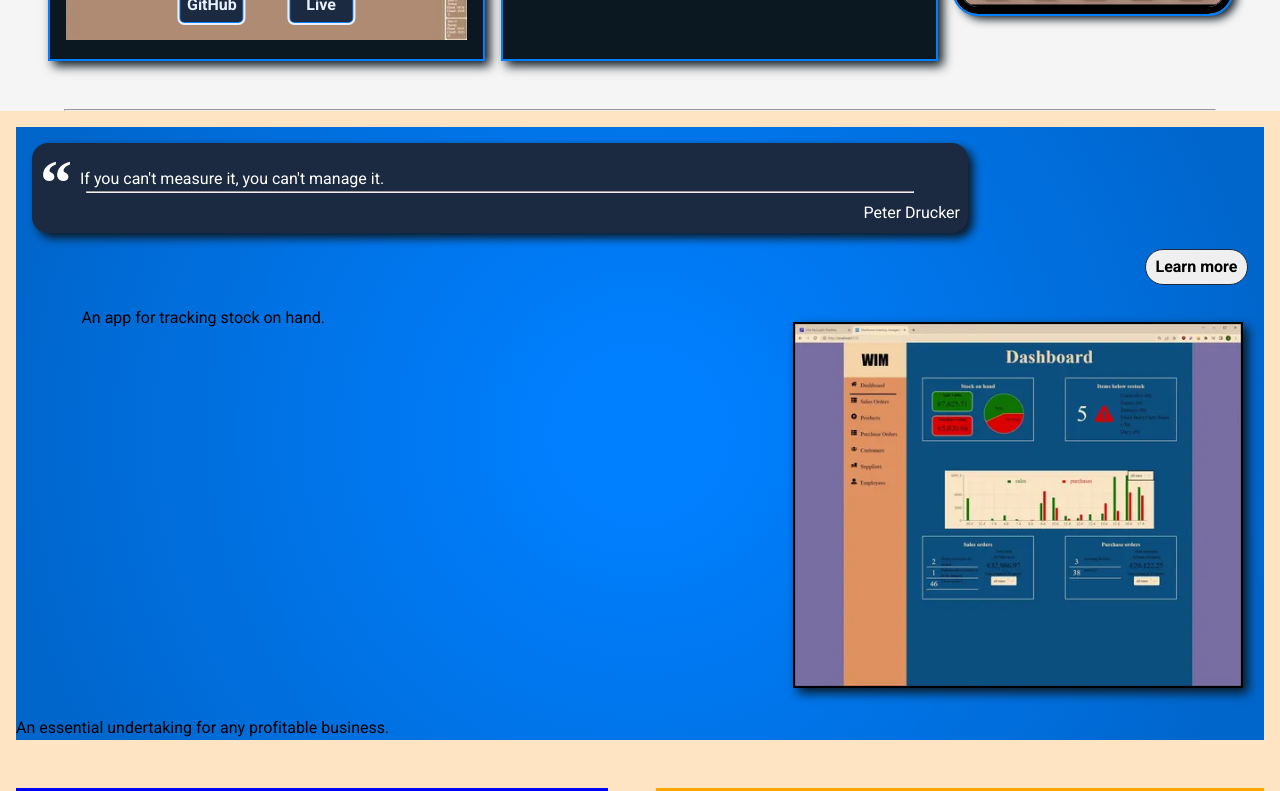
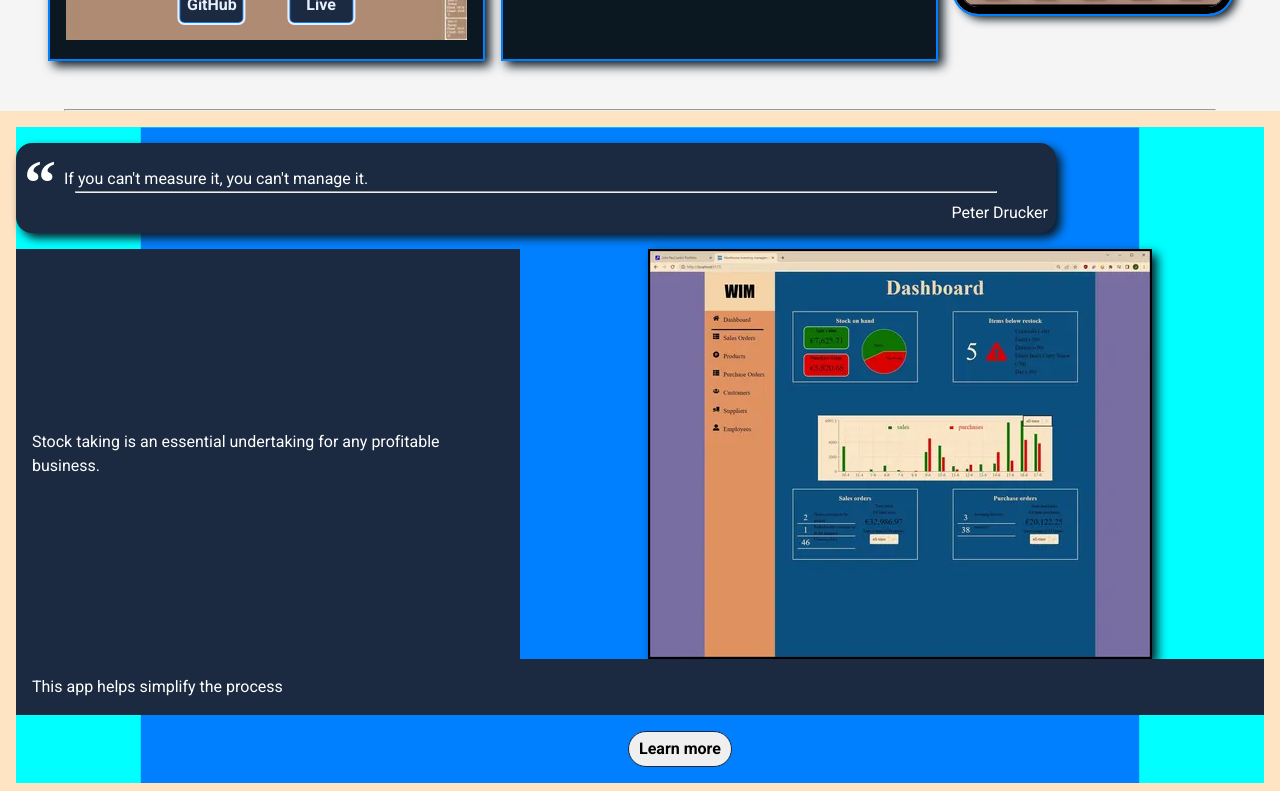
Before and after one commit to Fishamble/portfolioVer3, a React (Vite) app: page / in a window 1280 px wide. Shown: the part 1480-2271 px from the top of the page. Built offline with nearby package versions, Linux system fonts and the light colour scheme; no server answers; some icons are missing.

Commit message:
wim clipped background

```diff
--- a/src/components/kitchenManagement/PosDescription.tsx
+++ b/src/components/kitchenManagement/PosDescription.tsx
@@ -6,7 +6,7 @@ import "./css/posDescription.css";
 
 export default function PosDescription() {
   return (
-    <motion.div initial={initialLeft} whileInView={animate} viewport={{ once: true }} className="description-container">
+    <motion.div initial={initialLeft} whileInView={animate} viewport={{ once: true }} className="pos-description-container">
       <motion.div initial={initialLeft} whileInView={animate} viewport={{ once: true }} className="description">
         <div className="waiter-img-wrapper">
           <p className="sml-question">What's taking so long?</p>
--- a/src/components/kitchenManagement/css/km-grid.css
+++ b/src/components/kitchenManagement/css/km-grid.css
@@ -3,16 +3,15 @@
 
   grid-template-columns: 1fr 0.6fr;
   grid-template-rows: 3fr;
-  gap: .5rem;
-  padding: .5rem;
-
+  gap: 0.5rem;
+  padding: 0.5rem;
 }
 
 .kitchen-display-container {
   grid-area: 3 / 1 / 4/ 2;
 }
 
-.description-container {
+.pos-description-container {
   grid-area: 1 / 1 / 2/ 3;
 }
 
@@ -37,7 +36,7 @@
     grid-area: 3 / 1 / 4/ 2;
   }
 
-  .description-container {
+  .pos-description-container {
     grid-area: 1 / 1 / 2/ 3;
   }
 
@@ -57,7 +56,7 @@
     grid-template-columns: 1.1fr 1.1fr 0.7fr;
   }
 
-  .description-container {
+  .pos-description-container {
     grid-area: 1 / 1 / 1 / 3;
   }
 
--- a/src/components/kitchenManagement/css/posDescription.css
+++ b/src/components/kitchenManagement/css/posDescription.css
@@ -64,8 +64,16 @@
   border: 1px solid white;
 }
 
-.description-container {
+.pos-description-container {
   margin-bottom: 1rem;
+}
+
+.pos-description-container .link-btn {
+  color: white;
+  font-size: 1em;
+  border: 0;
+  background: none;
+  margin-right:1em;
 }
 
 @media (min-width: 450px) {
@@ -141,7 +149,7 @@
     padding-right: 2rem;
   }
 
-  .description-container {
+  .pos-description-container {
     position: relative;
     z-index: 2;
     /* so pos image sits behind */
--- a/src/components/wim/Wim.tsx
+++ b/src/components/wim/Wim.tsx
@@ -11,6 +11,7 @@ import "./wim.css";
 export default function Wim() {
   return (
     <motion.aside initial={initialLeft} whileInView={animate} viewport={{ once: true }} className="other-projects-container wim">
+      <div className="background"></div>
       <div className="quote-wrapper">
         <blockquote className="quote-box">
           <p className="quotation-mark">“</p>
@@ -23,8 +24,18 @@ export default function Wim() {
       </div>
 
 
+      <div className="text-1">
+        <p> Stock taking is an essential undertaking for any profitable business.</p>
+      </div>
 
-        <div className="learn-button-wrapper">
+
+      <div className="project-img-wrapper img-btn-container wim-image-wrapper">
+      <img className='wim-image' width="500" height="406" src={wim} alt="landing page for the wim project" />
+      </div>
+
+      <p className="text-2">This app helps simplify the process</p>
+
+      <div className="btn-wrapper">
         <button className="link-btn">
           <FaGithub />
         </button>
@@ -35,14 +46,6 @@ export default function Wim() {
           Learn more
         </motion.button>
       </div>
-
-      <div className="additional-text">
-        <p>An app for tracking stock on hand.</p>
-      </div>
-      <div className="project-img-wrapper img-btn-container">
-        <img width="500" height="406" src={wim} alt="landing page for the wim project" />
-      </div>
-      <p>An essential undertaking for any profitable business.</p>
     </motion.aside>
   );
 }
--- a/src/components/wim/otherProjects.css
+++ b/src/components/wim/otherProjects.css
@@ -31,15 +31,6 @@
 
 
 
-.other-projects-container {
-  /* padding: 1rem; */
-  /* height:600px; */
-  /* background-color: yellow; */
-  /* object-fit: contain; */
-  margin: 1rem;
-}
-
-
 
 @media (min-width: 600px) {
 }
--- a/src/components/wim/wim.css
+++ b/src/components/wim/wim.css
@@ -1,15 +1,108 @@
 .wim {
+  margin: 1rem;
+  /* padding:1rem; */
+  display: grid;
+  grid-template-rows: auto 1fr auto auto;
+  grid-template-columns: repeat(12, minmax(0, 1fr));
+
+  /* grid-gap: 0.5rem;  */
+  position: relative;
+  /* background: radial-gradient(circle, var(--clr-seaBlue) 10%, hsl(210, 100%, 40%) 93%); */
+}
+
+.background {
+  position: absolute;
+  width: 100%;
+  height: 100%;
+  background-color: var(--clr-seaBlue);
+  /* background-color: antiquewhite; */
+  z-index: 0;
+
+
+  /* clip-path: polygon( 100% 0,0 0, 5% 100%, 95% 100%); */
+  /* clip-path: polygon(0 0, 100% 0, 95% 100%, 5% 100%); */
+  /* clip-path: polygon(5% 0, 95% 0, 100% 100%, 0% 100%); */
+  clip-path: polygon(10% 0, 90% 0, 90% 100%, 10% 100%);
+}
+
+.quote-wrapper {
+  grid-area: 1/1/2/11;
+  margin: 1rem 0;
+  z-index: 0;
+}
+
+.text-1 {
+  grid-area: 2/1/3/6;
+  display: flex;
+  align-items: center;
+  justify-content: center;
+  /* background-color: aqua; */
+  z-index: 0;
+  background-color: var(--clr-backGround2);
+  color: var(--clr-text);
+  padding: 1rem;
+  position: relative;
+  /* left: 1rem; */
+  margin-right: 1rem ;
+  z-index: 1;
+  border-radius:  0;
+
+}
+
+.wim-image-wrapper {
+  grid-area: 2/6/3/13;
+  padding: 0;
+  display: flex;
+  align-items: center;
+  justify-content: center;
+  /* background-color: aqua; */
+  /* margin-top: 1rem; */
+  z-index: 0;
+}
+
+.wim-image {
+  border: 2px solid black;
+  box-shadow: 5px 5px 10px var(--clr-one);
+}
+
+.text-2 {
+  grid-area: 3/1/4/13;
+  /* background-color: aqua; */
+  z-index: 0;
+  padding: 1rem;
+  background-color: var(--clr-backGround2);
+  color: var(--clr-text);
+  border-radius: 0 0 0;
+
+}
+
+.btn-wrapper {
+  grid-area: 4/1/5/13;
+  display: flex;
+
+  padding: 1rem;
+  justify-content: center;
+  /* background-color: blueviolet;*/
+  z-index: 0;
+}
+
+.wim .link-btn {
+  border: 0;
+  background: none;
+  color: aliceblue;
+  font-size: 1.5rem;
+  margin-right: 1rem;
+}
+
+/* .wim {
   background-color: var(--clr-seaBlue);
   background: radial-gradient(circle, var(--clr-seaBlue) 10%, hsl(210, 100%, 40%) 93%);
 }
 
-.wim img:nth-of-type(1) {
-  /* width: 50%;
-  margin: 0 auto;
-  border: 2px solid black;
-  box-shadow: 5px 5px 10px var(--clr-one);
-  display: inline-block; */
+.wim {
+  margin:1rem;
 }
+
 
 .wim .btn-wrapper {
   display: inline-flex;
@@ -20,10 +113,8 @@
 }
 
 .wim .learn-button-wrapper {
-  /* background-color: aliceblue; */
   padding: 0;
   margin-bottom: 1rem;
-  /* padding-bottom: 1rem; */
 }
 
 .additional-text {
@@ -31,27 +122,24 @@
   margin: 0 auto;
 }
 
-.wim .link-btn {
+.link-btn {
   border: 0;
   background: none;
   color: aliceblue;
   font-size: 1.5rem;
   margin-right: 1rem;
 
-  /* padding: 0.5rem; */
 }
 
 .wim .learn-button {
   margin-right: 1rem;
 }
 
-.additional-text {
+.text-1 {
   display: inline-flex;
   vertical-align:top;
   width: 30%;
-  /* height: 100%; */
 
-  /* background-color: blue; */
   align-items: center;
   padding: .3rem;
   justify-content: center;
@@ -61,19 +149,12 @@
   display: inline-block;
   width: 70%;
   padding: 0;
-  /* margin:0; */
-  /* width:calc(100% - 2rem) */
-  /* width:70%; */
-  /* background-color: bisque; */
+
   padding: .3rem;
 
-}
+} */
 
 /***************************** quote css**************** */
-.quote-wrapper {
-  width: 75%;
-  margin: 1rem auto;
-}
 
 .quote-box {
   overflow: hidden;
@@ -108,38 +189,3 @@
 }
 
 /********************************************* */
-
-@media (min-width: 430px) {
-  .quote-wrapper {
-    width: 75%;
-    margin: 1rem 0 1rem 1rem;
-    /* background-color: aliceblue; */
-  }
-
-  .wim img:nth-of-type(1) {
-    /* width: 75%; */
-    /* margin: 0 auto; */
-
-    margin: 1rem 1rem 1rem auto;
-
-    /* padding-right: 1rem; */
-    border: 2px solid black;
-    /* max-width: 300px; */
-    box-shadow: 5px 5px 10px var(--clr-one);
-  }
-}
-
-@media (min-width: 700px) {
-  .wim img:nth-of-type(1) {
-    /* width: 75%; */
-    /* padding-right: 1rem; */
-    border: 2px solid black;
-    /* margin: 0 auto; */
-    max-width: 450px;
-  }
-}
-
-@media (min-width: 1000px) {
-  .wim img:nth-of-type(1) {
-  }
-}
```
Lines whose indentation alone changed are shown as unchanged.
